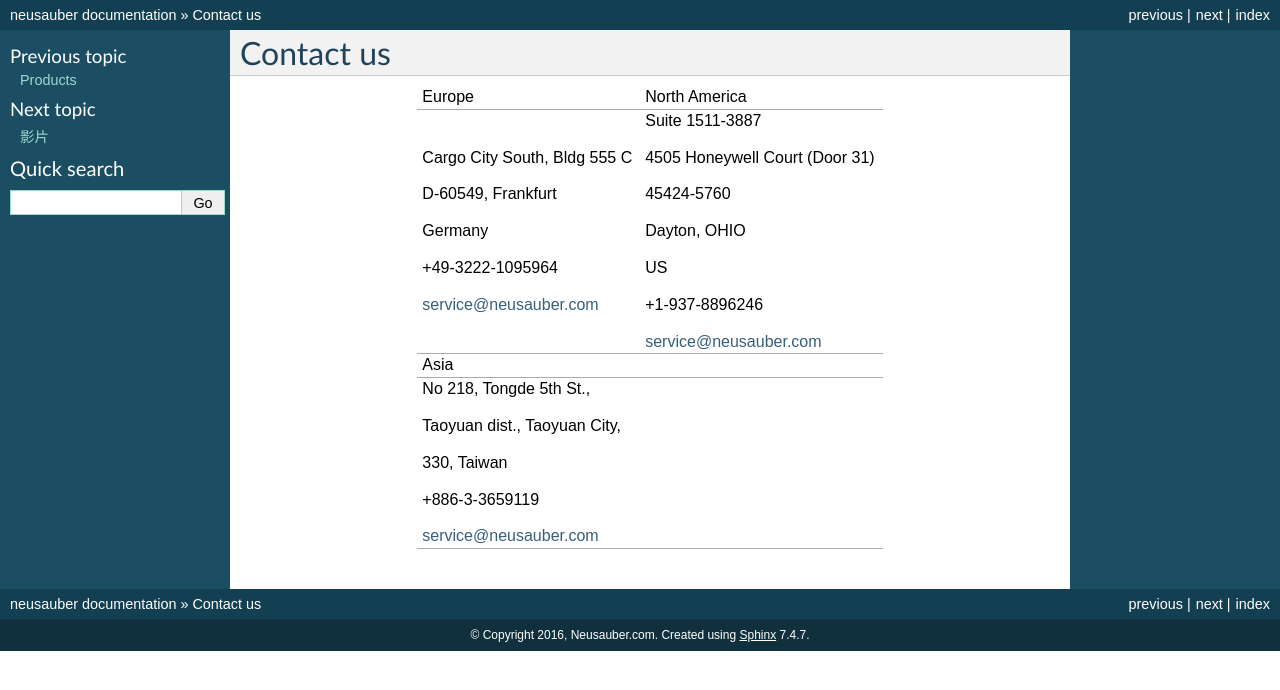
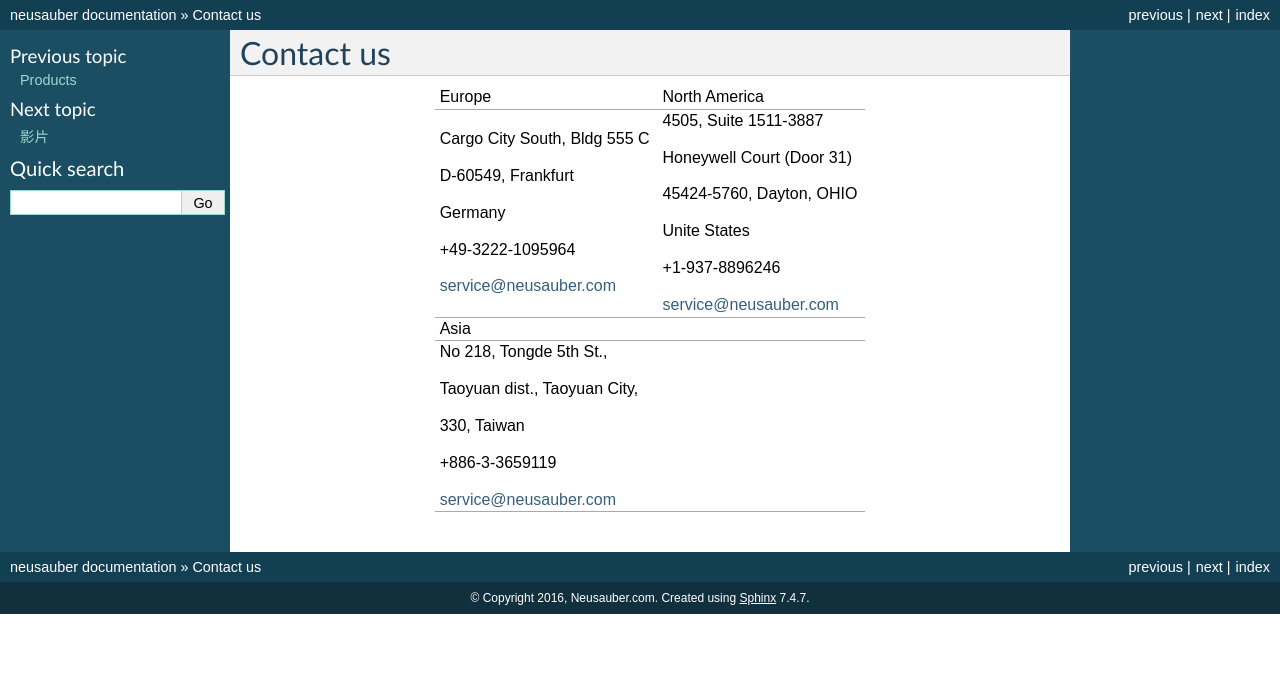
Before and after one commit to rexiap/neusauber, a Sphinx documentation site: the page built from docs/buy.rst, in a window 1280 px wide. Shown: the top 690 px of the page. Built offline with Sphinx 7.4.7, drawn with Linux system fonts in a browser that asks for light colours.

Commit message:
Google Docs reST Editor@2017-3-23 10:27:58

```diff
--- a/docs/buy.rst
+++ b/docs/buy.rst
@@ -5,35 +5,33 @@
 **********
 
 
-+----------------------------+------------------------------+
-|Europe                      |North America                 |
-+----------------------------+------------------------------+
-|Cargo City South, Bldg 555 C|Suite 1511-3887               |
-|                            |                              |
-|D-60549, Frankfurt          |4505 Honeywell Court (Door 31)|
-|                            |                              |
-|Germany                     |45424-5760                    |
-|                            |                              |
-|+49-3222-1095964            |Dayton, OHIO                  |
-|                            |                              |
-|service@neusauber.com       |US                            |
-|                            |                              |
-|                            |+1-937-8896246                |
-|                            |                              |
-|                            |service@neusauber.com         |
-+----------------------------+------------------------------+
-|Asia                        |                              |
-+----------------------------+------------------------------+
-|No 218, Tongde 5th St.,     |                              |
-|                            |                              |
-|Taoyuan dist., Taoyuan City,|                              |
-|                            |                              |
-|330, Taiwan                 |                              |
-|                            |                              |
-|+886-3-3659119              |                              |
-|                            |                              |
-|service@neusauber.com       |                              |
-+----------------------------+------------------------------+
++----------------------------+-------------------------+
+|Europe                      |North America            |
++----------------------------+-------------------------+
+|Cargo City South, Bldg 555 C|4505, Suite 1511-3887    |
+|                            |                         |
+|D-60549, Frankfurt          |Honeywell Court (Door 31)|
+|                            |                         |
+|Germany                     |45424-5760, Dayton, OHIO |
+|                            |                         |
+|+49-3222-1095964            |Unite States             |
+|                            |                         |
+|service@neusauber.com       |+1-937-8896246           |
+|                            |                         |
+|                            |service@neusauber.com    |
++----------------------------+-------------------------+
+|Asia                        |                         |
++----------------------------+-------------------------+
+|No 218, Tongde 5th St.,     |                         |
+|                            |                         |
+|Taoyuan dist., Taoyuan City,|                         |
+|                            |                         |
+|330, Taiwan                 |                         |
+|                            |                         |
+|+886-3-3659119              |                         |
+|                            |                         |
+|service@neusauber.com       |                         |
++----------------------------+-------------------------+
 
 
 .. bottom of content
```
